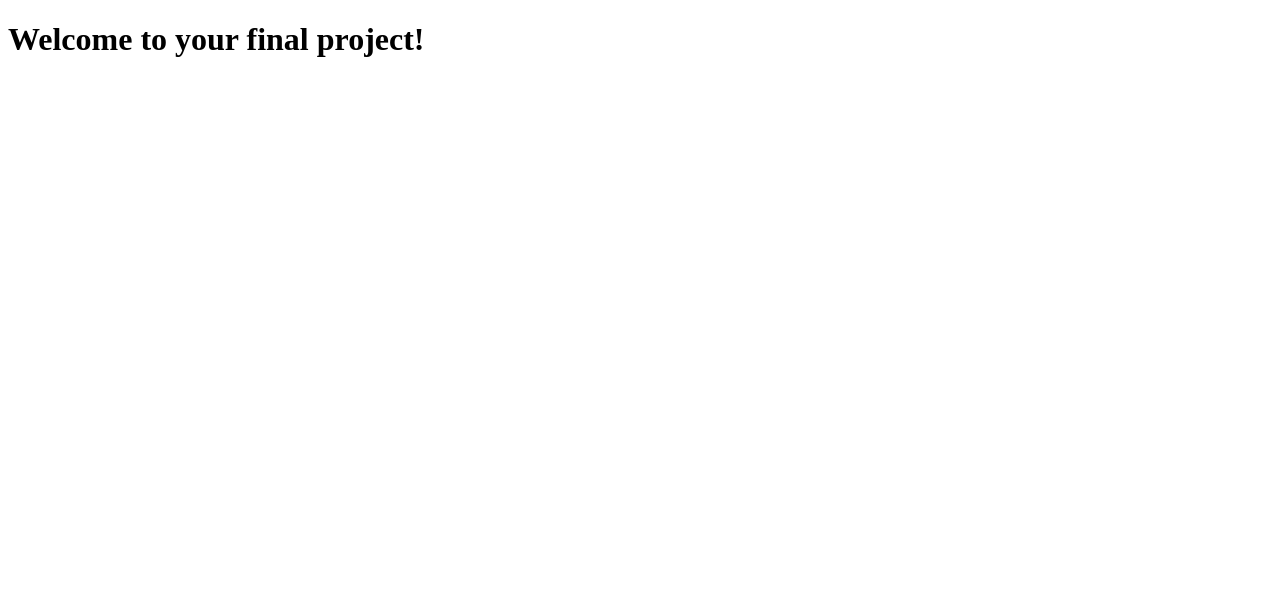
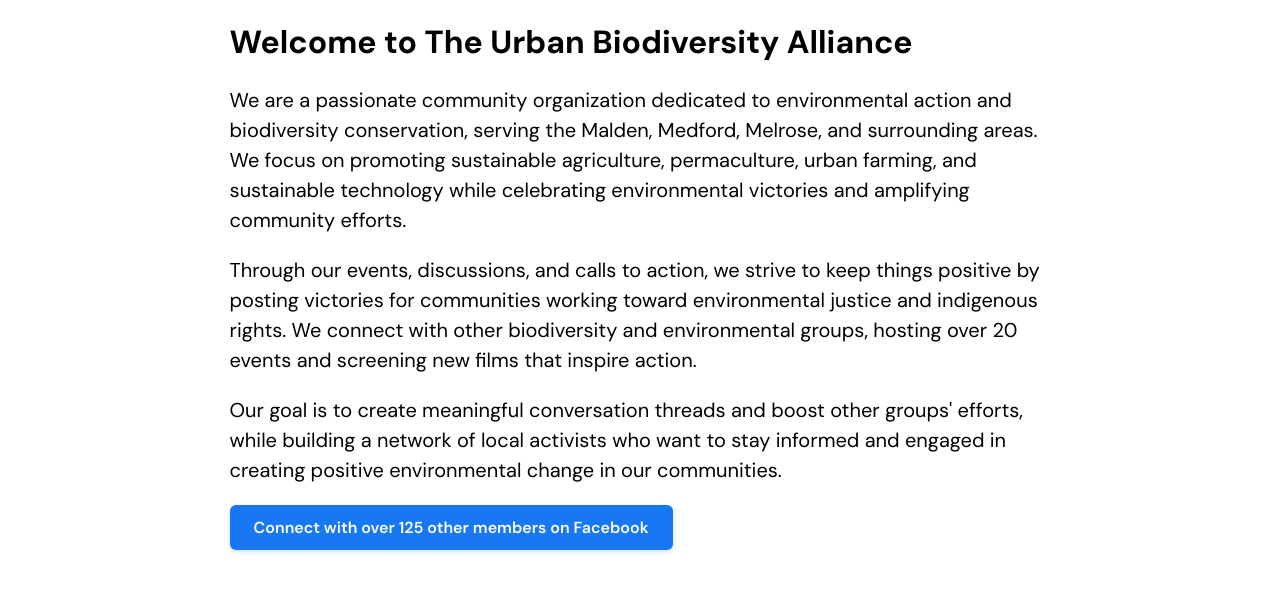
Before and after one commit to The-Urban-Biodiversity-Alliance/website, a website: page src/index.html in a window 1280 px wide. Drawn offline with Linux system fonts and the light colour scheme.

Commit message:
Get a website up
Any website, literally

```diff
--- a/src/css/style.css
+++ b/src/css/style.css
@@ -5,31 +5,45 @@ Try changing the color from blue to red in the
 primary color variable below.
 */
 
-:root {
-	--color-primary: blue;
-	--color-secondary: #c00;
+body {
+	font-family: "DM Sans", sans-serif;
+	font-size: 1rem;
 }
 
-/*
-CSS doesn't allow variables to be used in media
-queries just yet, but you can use these values
-to help you out.
-
-	--size-xs: 320px;
-	--size-sm: 480px;
-	--size-md: 768px;
-	--size-lg: 1024px;
-	--size-xl: 1200px;
-*/
-
-h1 {
-	color: var(--color-primary);
+.content-container {
+	max-width: 75ch;
+	margin: 0 auto;
 }
 
-/* This uses the same value as --size-xs. */
-@media screen and (width >= 320px) {
-	.content-container {
-		margin: 0 auto;
-		max-width: 768px;
-	}
+.content-container p {
+	font-size: 1.25rem;
+	line-height: 1.5;
 }
+
+.facebook-join-btn {
+  background-color: #1877f2;
+  color: white;
+  border: none;
+  padding: 12px 24px;
+  border-radius: 6px;
+  font-size: 16px;
+  font-weight: 600;
+  cursor: pointer;
+  display: inline-flex;
+  align-items: center;
+  gap: 8px;
+  text-decoration: none;
+  transition: all 0.2s ease;
+  box-shadow: 0 2px 4px rgba(24, 119, 242, 0.2);
+}
+
+.facebook-join-btn:hover {
+  background-color: #166fe5;
+  transform: translateY(-1px);
+  box-shadow: 0 4px 8px rgba(24, 119, 242, 0.3);
+}
+
+.facebook-join-btn:active {
+  transform: translateY(0);
+  box-shadow: 0 2px 4px rgba(24, 119, 242, 0.2);
+}
--- a/src/index.html
+++ b/src/index.html
@@ -5,16 +5,35 @@
 	<meta charset="utf-8">
 	<meta http-equiv="X-UA-Compatible" content="IE=edge">
 	<meta name="viewport" content="width=device-width, initial-scale=1">
-	<meta name="description" content="Update your description here" />
-	<title>Update your title here</title>
-	<!--
-		This is where you should link your CSS file.
-	-->
+	<meta name="description"
+		content="Join our community organization promoting sustainable agriculture, permaculture, urban farming, and green technology in the Greater Boston area. We host environmental events, film screenings, and community discussions focused on environmental justice, indigenous rights, and positive climate action. Connect with local activists and biodiversity groups across Malden, Medford, Melrose and surrounding communities. Discover 20+ environmental events, sustainable living resources, and opportunities to create meaningful change in your neighborhood." />
+	<title>The Urban Biodiversity Alliance</title>
+	<link rel="stylesheet" type="text/css" href="css/style.css">
+	<link rel="preconnect" href="https://fonts.googleapis.com">
+	<link rel="preconnect" href="https://fonts.gstatic.com" crossorigin>
+	<link
+		href="https://fonts.googleapis.com/css2?family=DM+Sans:ital,opsz,wght@0,9..40,100..1000;1,9..40,100..1000&display=swap"
+		rel="stylesheet">
 </head>
 
 <body>
 	<main class="content-container">
-		<h1>Welcome to your final project!</h1>
+		<h1>Welcome to The Urban Biodiversity Alliance</h1>
+		<p>We are a passionate community organization dedicated to environmental action and biodiversity conservation,
+			serving the Malden, Medford, Melrose, and surrounding areas. We focus on promoting sustainable
+			agriculture, permaculture, urban farming, and sustainable technology while celebrating environmental victories
+			and amplifying community efforts.</p>
+		<p>Through our events, discussions, and calls to action, we strive to keep
+			things positive by posting victories for communities working toward environmental justice and indigenous
+			rights. We connect with other biodiversity and environmental groups, hosting over 20 events and screening new
+			films that inspire action.</p>
+		<p>Our goal is to create meaningful conversation threads and boost other groups'
+			efforts, while building a network of local activists who want to stay informed and engaged in creating positive
+			environmental change in our communities.</p>
+		<a href="https://www.facebook.com/groups/theurbanbiodiversityalliance" class="facebook-join-btn">Connect with over
+			125
+			other members on
+			Facebook</a>
 	</main>
 	<!--
 		This is where you should link your JS file.
```
Also changed, not shown: README.md, 1 other file.
